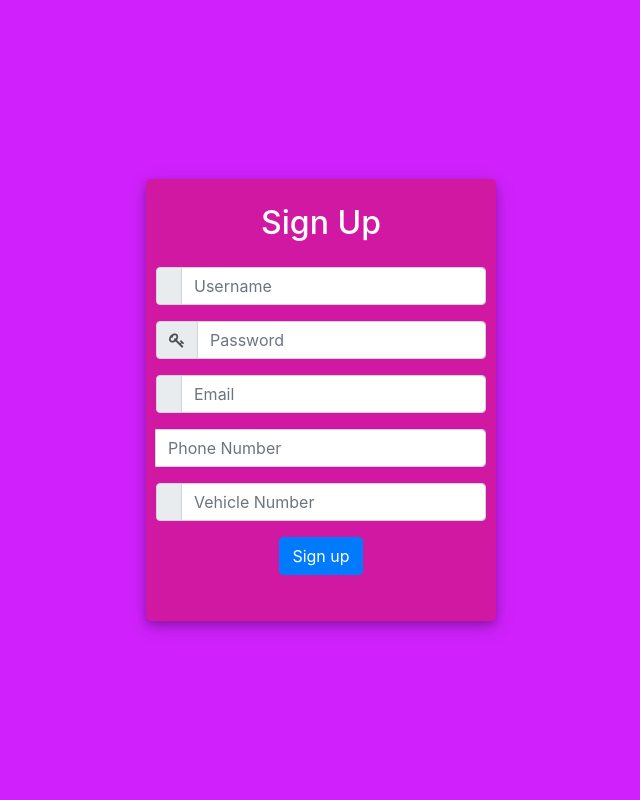
After one commit to Berjin/Blitz, a Django app: page /signup/ in a window 1280 px wide. The commit adds this page. Shown: the whole page, without its empty margins (319-959 px from the left). Run offline with Django 3.2, Linux system fonts and the light colour scheme; some libraries are stand-ins or nearby versions.

Commit message:
customer signup

```diff
--- /dev/null
+++ b/templates/customer_signup.html
@@ -0,0 +1,69 @@
+</body>
+</html>
+{% load static %}
+<!DOCTYPE html>
+<html lang="en">
+<head>
+    <meta charset="UTF-8">
+    <meta name="viewport" content="width=device-width, initial-scale=1.0">
+    <title>Login</title>
+    <link rel="shortcut icon" href="{% static 'images/logo.png' %}" type="image/x-icon">
+    <link rel="stylesheet" href="https://maxcdn.bootstrapcdn.com/bootstrap/4.5.0/css/bootstrap.min.css">
+    <link rel="stylesheet" href="https://cdnjs.cloudflare.com/ajax/libs/font-awesome/4.7.0/css/font-awesome.min.css">
+    <link rel="stylesheet" href="{% static 'styles/login.css' %}">
+</head>
+<body>
+    <div class="container h-100">
+		<div class="d-flex justify-content-center h-100">
+    <div class="login-main">
+        <h2 class="login_text text-white text-center pb-3">Sign Up</h2>
+    <form action="/signup/" method="post">
+        {% csrf_token %}
+        <div class="input-group  mb-3">
+            <div class="input-group-prepend">
+              <span class="input-group-text" id="basic-addon1"></span>
+            </div>
+            <input class="form-control" type="text" name="username" placeholder="Username">
+        </div>
+        <div class="input-group mb-3">
+            <div class="input-group-prepend">
+                <span class="input-group-text"><i class="fa fa-key" aria-hidden="true"></i></span>
+            </div>
+            <input class="form-control" type="password" name="password" placeholder="Password">
+        </div>
+
+        <div class="input-group  mb-3">
+            <div class="input-group-prepend">
+              <span class="input-group-text" id="basic-addon1"></span>
+            </div>
+            <input class="form-control" type="text" name="email" placeholder="Email">
+        </div>
+
+
+         <div class="input-group  mb-3">
+            <div class="input-group-prepend">
+           </div>
+            <input class="form-control" type="text" name="phoneno" placeholder="Phone Number">
+        </div>
+        <div class="input-group  mb-3">
+            <div class="input-group-prepend">
+              <span class="input-group-text" id="basic-addon1"></span>
+            </div>
+            <input class="form-control" type="text" name="vehicleno" placeholder="Vehicle Number">
+        </div>
+        <div class="sign">
+            <button type="submit" class="btn btn-primary">Sign up</button>
+
+            </div>
+    </form>
+
+    </div>
+</div>
+    </div>
+    {% for message in messages %}
+    <div class="container w-50 alert alert-danger" style="z-index: -1;">
+        <h4>{{message|title}}</h4>
+    </div>
+    {% endfor %}
+</body>
+</html>
```
Also changed, not shown: templates/customer_login.html (+7 -0 lines).
